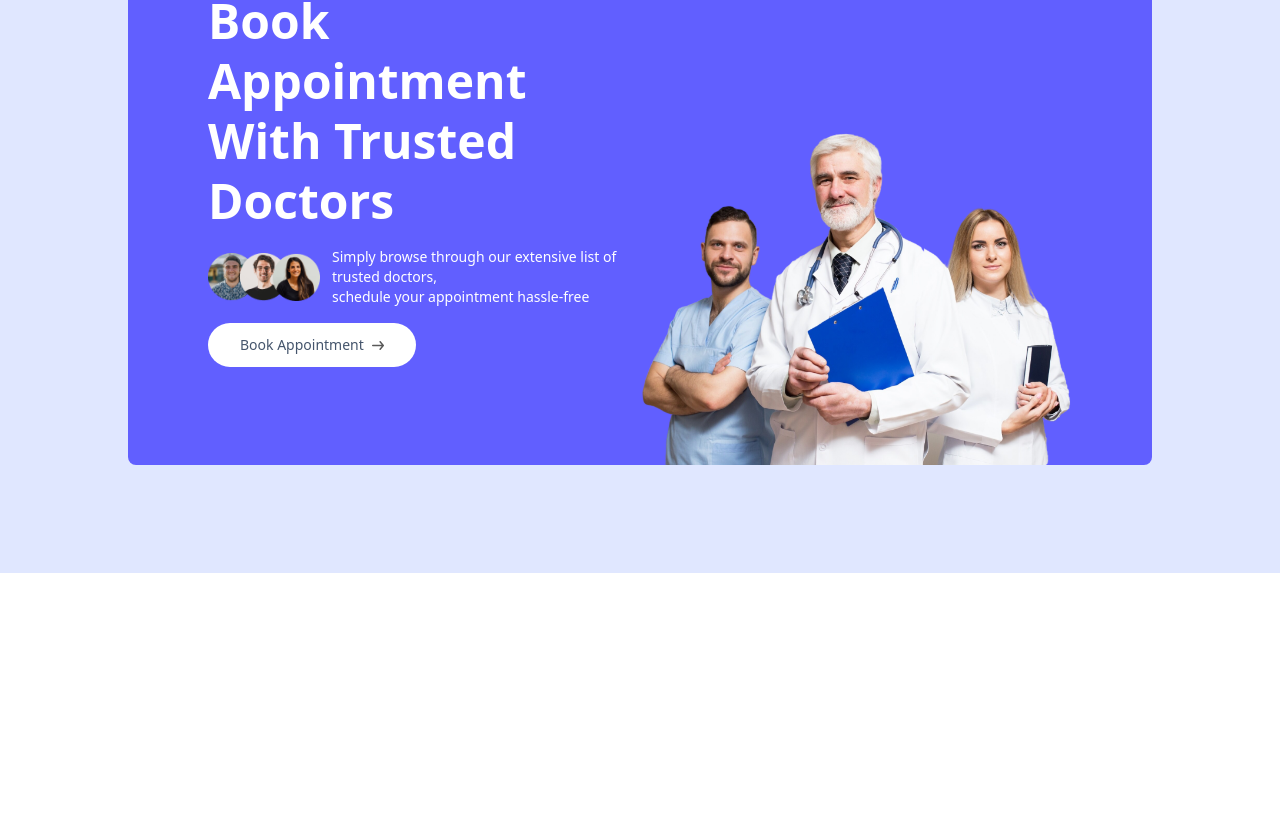
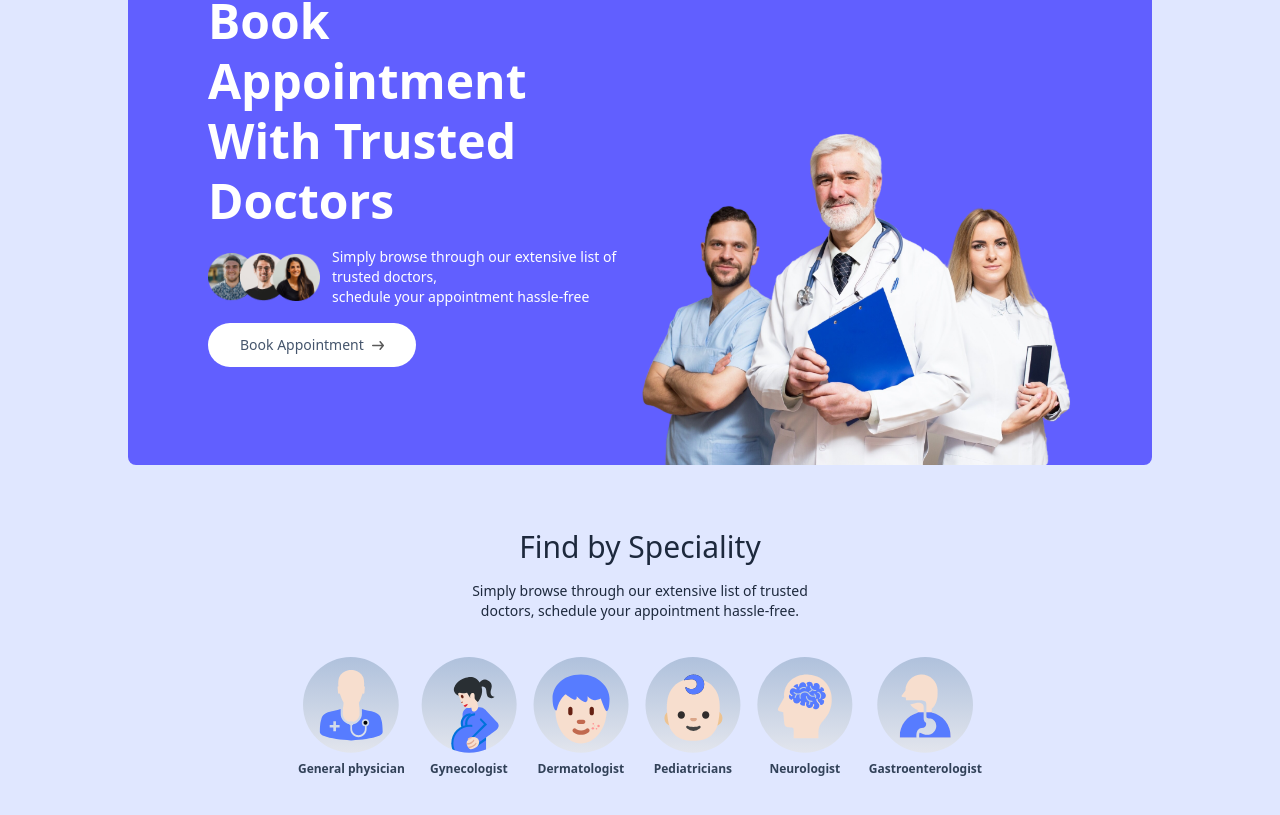
Before and after one commit to Sebastian906/Prescripto-Fullstack, a React (Vite) app in the folder frontend/: page / in a window 1280 px wide. Shown: the part 227-1042 px from the top of the page. Before the commit the page ends 800 px from the top, so only its background shows below. Built offline with nearby package versions, Linux system fonts and the light colour scheme.

Commit message:
feat: agregar componente SpecialityMenu y vincular en Home.jsx

```diff
--- a/frontend/src/components/Header.jsx
+++ b/frontend/src/components/Header.jsx
@@ -19,7 +19,7 @@ const Header = () => {
                     </p>
                 </div>
                 <a
-                    href=""
+                    href="#speciality"
                     className='flex items-center gap-2 bg-white px-8 py-3 rounded-full text-slate-600 text-sm m-auto md:m-0  hover:scale-105 transition-all duration-300'
                 >
                     Book Appointment
--- /dev/null
+++ b/frontend/src/components/SpecialityMenu.jsx
@@ -0,0 +1,33 @@
+import { specialityData } from "../assets/assets"
+import { Link } from "react-router-dom"
+
+const SpecialityMenu = () => {
+    return (
+        <div
+            className="flex flex-col items-center gap-4 py-16 text-slate-800"
+            id='speciality'
+        >
+            <h1 className="text-3xl font-medium">Find by Speciality</h1>
+            <p className="sm:w-1/3 text-center text-sm">Simply browse through our extensive list of trusted doctors, schedule your appointment hassle-free.</p>
+            <div className="flex sm:justify-center gap-4 pt-5 w-full overflow-scroll">
+                {specialityData.map((item, index) => (
+                    <Link
+                        onClick={() => scrollTo(0,0)}
+                        className="flex flex-col items-center text-xs cursor-pointer shrink-0 hover:-translate-y-2.5 transition-all duration-500"
+                        key={index}
+                        to={`/doctors/${item.speciality}`}
+                    >
+                        <img
+                            className="w-16 sm:w-24 mb-2"
+                            src={item.image}
+                            alt=""
+                        />
+                        <p className="font-semibold text-slate-700">{item.speciality}</p>
+                    </Link>
+                ))}
+            </div>
+        </div>
+    )
+}
+
+export default SpecialityMenu
--- a/frontend/src/index.css
+++ b/frontend/src/index.css
@@ -3,3 +3,7 @@
 .active hr {
     @apply block;
 }
+
+::-webkit-scrollbar {
+    @apply hidden;
+}
--- a/frontend/src/pages/Home.jsx
+++ b/frontend/src/pages/Home.jsx
@@ -1,10 +1,11 @@
-import React from 'react'
 import Header from '../components/Header'
+import SpecialityMenu from '../components/SpecialityMenu'
 
 const Home = () => {
     return (
         <div>
-            <Header/>
+            <Header />
+            <SpecialityMenu/>
         </div>
     )
 }
```
